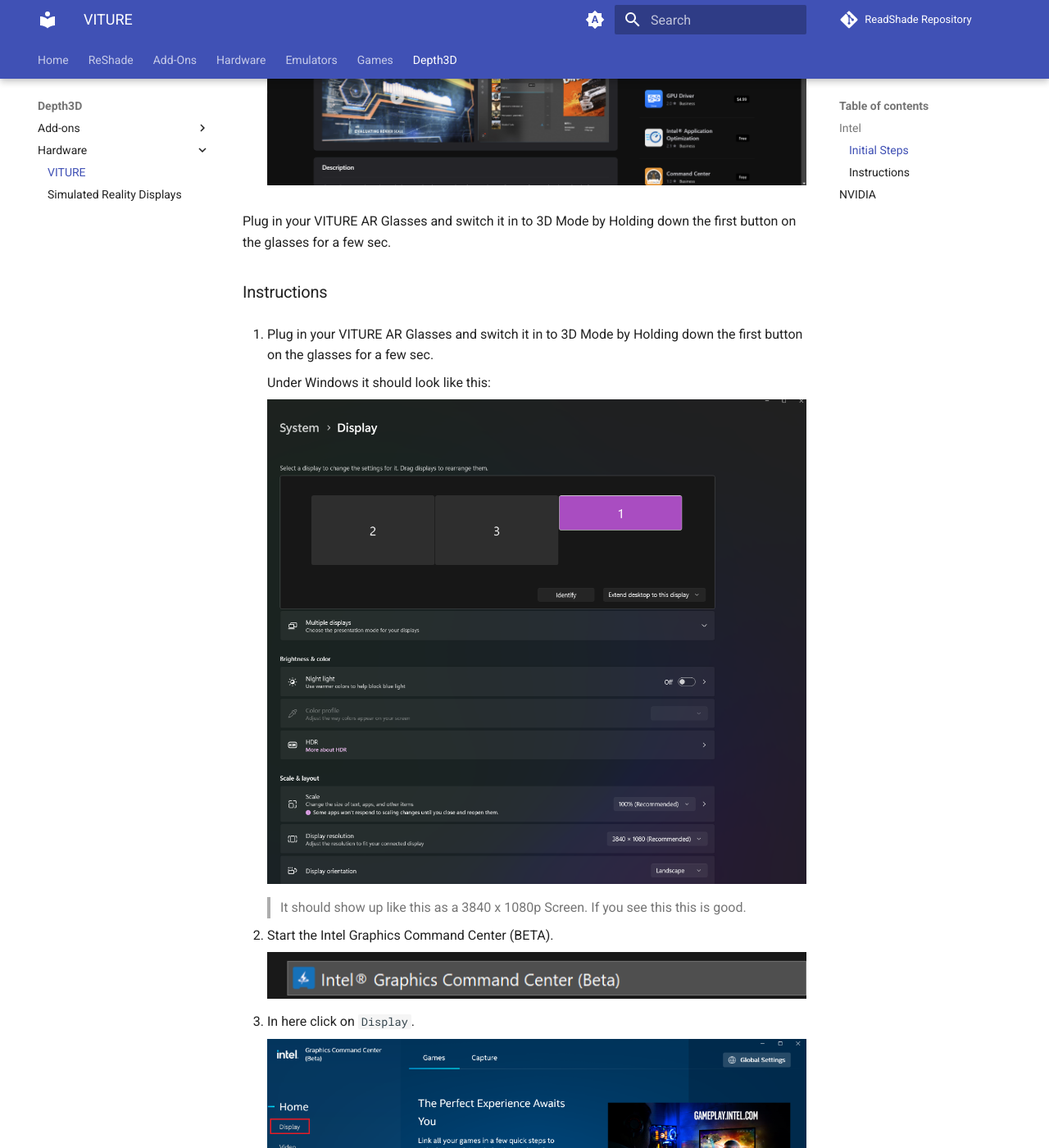
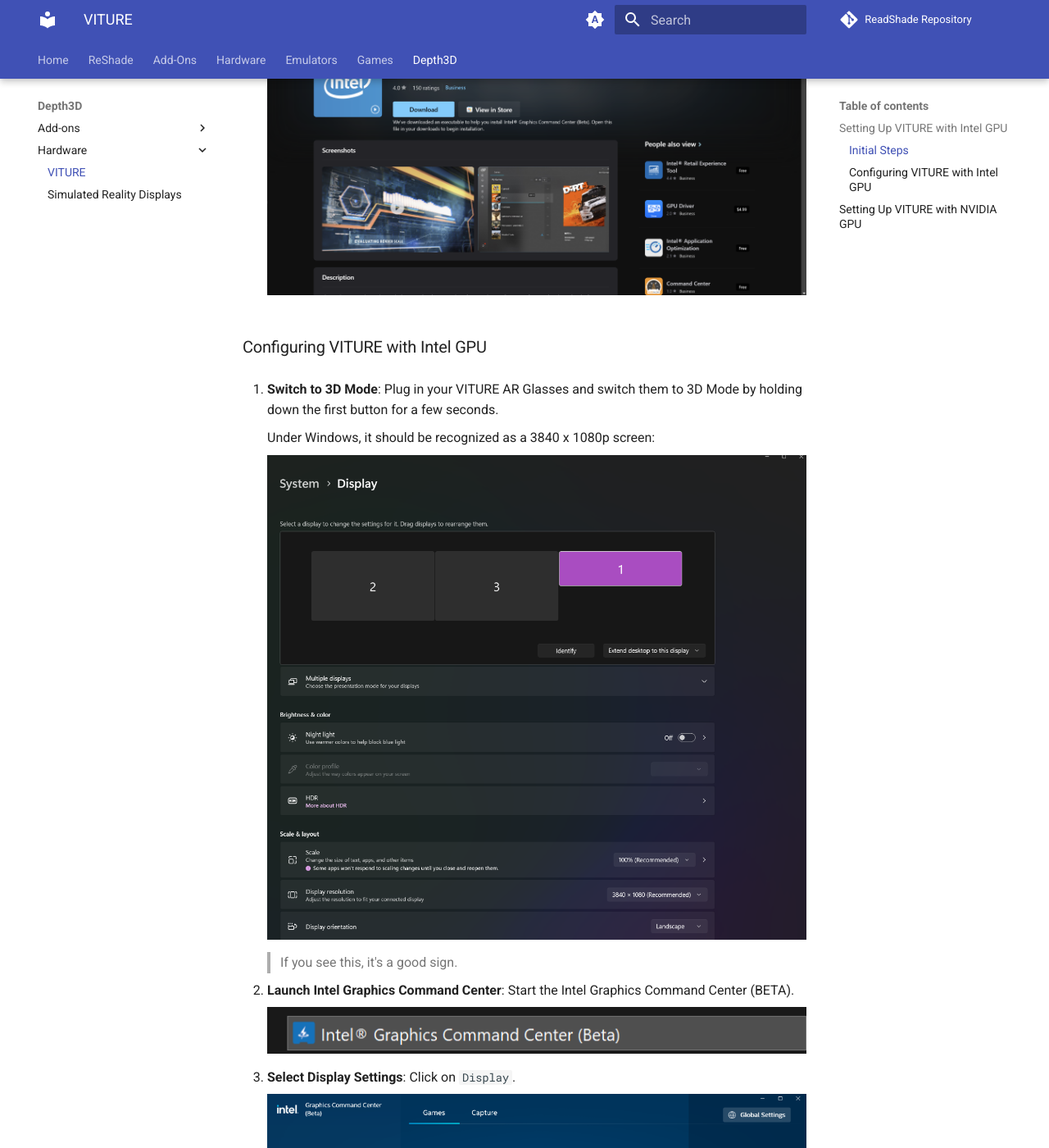
Before and after one commit to ReadShade/readshade.github.io, an MkDocs documentation site: the page built from docs/depth3d/hardwareguides/viture.md, in a window 1280 px wide and 1400 px high, scrolled down 1271 px. Shown: the whole window at 82% size. Built offline with MkDocs 1.6.1 and Material for MkDocs 9.7.7, drawn with Linux system fonts in a browser that asks for light colours; comment, search, counter and statistics services are not loaded; some of the changed text lies outside the part shown.

Commit message:
Revised rest of Depth3D guides (hardware)

```diff
--- a/docs/depth3d/hardwareguides/viture.md
+++ b/docs/depth3d/hardwareguides/viture.md
@@ -1,94 +1,91 @@
-
 # VITURE
 
-This Guide is for VITURE Gen 1 Glasses based on what GPU you are running them off.
+VITURE is a leading brand in the AR glasses market, offering a unique gaming experience. This guide is designed to help you set up your VITURE Gen 1 Glasses with SuperDepth3D, depending on your GPU.
 
 ![](images/viture1.jpg)
 
-> VITURE are one of the players when it comes to AR glasses.
+> VITURE is one of the key players in the AR glasses industry.
 
-## Intel
+## Setting Up VITURE with Intel GPU
+
+To use your VITURE AR Glasses with an Intel GPU, follow these steps:
 
 ### Initial Steps
 
-1. Please Update to your latest [Arc Drivers](https://www.intel.com/content/www/us/en/products/docs/discrete-gpus/arc/software/drivers.html)
+1. **Update your Arc Drivers**: Ensure you have the latest [Arc Drivers](https://www.intel.com/content/www/us/en/products/docs/discrete-gpus/arc/software/drivers.html) installed.
 
     ![](images/viture2.png)
 
-2. Please download this Beta application called [Intel Graphics Command Center](https://apps.microsoft.com/detail/9nmr79ztjftc?rtc=1&hl=en-us&gl=us)
+2. **Download Intel Graphics Command Center**: Install the [Intel Graphics Command Center](https://apps.microsoft.com/detail/9nmr79ztjftc?rtc=1&hl=en-us&gl=us) beta application.
 
     ![](images/viture3.png)
 
-Plug in your VITURE AR Glasses and switch it in to 3D Mode by Holding down the first button on the glasses for a few sec.
+### Configuring VITURE with Intel GPU
 
-### Instructions
+1. **Switch to 3D Mode**: Plug in your VITURE AR Glasses and switch them to 3D Mode by holding down the first button for a few seconds.
 
-1. Plug in your VITURE AR Glasses and switch it in to 3D Mode by Holding down the first button on the glasses for a few sec.
-
-    Under Windows it should look like this:
+    Under Windows, it should be recognized as a 3840 x 1080p screen:
 
     ![](images/viture4.png)
 
-    > It should show up like this as a 3840 x 1080p Screen. If you see this this is good.
+    > If you see this, it's a good sign.
 
-2. Start the Intel Graphics Command Center (BETA).
+2. **Launch Intel Graphics Command Center**: Start the Intel Graphics Command Center (BETA).
 
     ![](images/viture5.png)
 
-3. In here click on `Display`.
+3. **Select Display Settings**: Click on `Display`.
 
     ![](images/viture6.png)
 
-4. Now click on the `VITURE` screen.
+4. **Select VITURE Screen**: Click on the `VITURE` screen.
 
     ![](images/viture7.png)
 
-5. Now go down to setting and change it from your current screen res `3840 x 1080`
+5. **Change Resolution**: Go to settings and change the resolution from 3840 x 1080 to 1920 x 1080.
 
     ![](images/viture8.png)
 
-6. To 1920 x 1080 there.
-
     ![](images/viture9.png)
 
-7. Now change your scale size to `Stretched`.
+6. **Set Scale Size**: Change the scale size to `Stretched`.
 
     ![](images/viture10.png)
 
-8. That's it and it should look like this.
+7. **Verify Settings**: Your settings should now look like this:
 
     ![](images/viture11.png)
 
-Now Start your game with SuperDepth3D and enjoy your games in Stereo 3D.
+Now you can start your game with SuperDepth3D and enjoy it in stereo 3D.
 
-## NVIDIA
+## Setting Up VITURE with NVIDIA GPU
 
-1. First Please Update to your latest [Nvidia Drivers](https://www.nvidia.com/en-us/drivers/).
+To use your VITURE AR Glasses with an NVIDIA GPU, follow these steps:
+
+1. **Update your NVIDIA Drivers**: Ensure you have the latest [NVIDIA Drivers](https://www.nvidia.com/en-us/drivers/) installed.
 
     ![](images/viture12.png)
 
-2. Plug in your VITURE AR Glasses and switch it in to `3D Mode` by Holding down the first button on the glasses for a few sec.
+2. **Switch to 3D Mode**: Plug in your VITURE AR Glasses and switch them to 3D Mode by holding down the first button for a few seconds.
 
     ![](images/viture13.jpg)
 
-    Under windows it should look like this:
+    Under Windows, it should be recognized as a 3840 x 1080p screen:
 
     ![](images/viture14.png)
 
-    It should show up like this as a 3840 x 1080p Screen. If you see this this is good.
+    > If you see this, it's a good sign.
 
-3. Start the `Nvidia Control Panel`.
+3. **Launch NVIDIA Control Panel**: Start the NVIDIA Control Panel.
 
     ![](images/viture15.png)
 
-4. Once open, click `Change Resolution`.
+4. **Change Resolution**: Click on `Change Resolution` and set it to 1920 x 1080.
 
     ![](images/viture16.png)
 
-5. Set it to 1920 x 1080.
-6. Good. Now we need to go to the Adjust Desktop size and Position.
-7. Make sure you set it to Fullscreen and the rest should default to the correct values.
+5. **Adjust Desktop Size and Position**: Go to `Adjust Desktop size and Position`, set it to Fullscreen, and the rest should default to the correct values.
 
     ![](images/viture17.png)
 
-8. Now Start your game with SuperDepth3D and enjoy your games in Stereo 3D.
+Now you can start your game with SuperDepth3D and enjoy it in stereo 3D.
```
Also changed, not shown: docs/depth3d/basicguides/genericdepth.md (+8 -4 lines), docs/depth3d/basicguides/rest.md (+5 -5 lines), docs/depth3d/hardwareguides/sr.md (+32 -33 lines).
